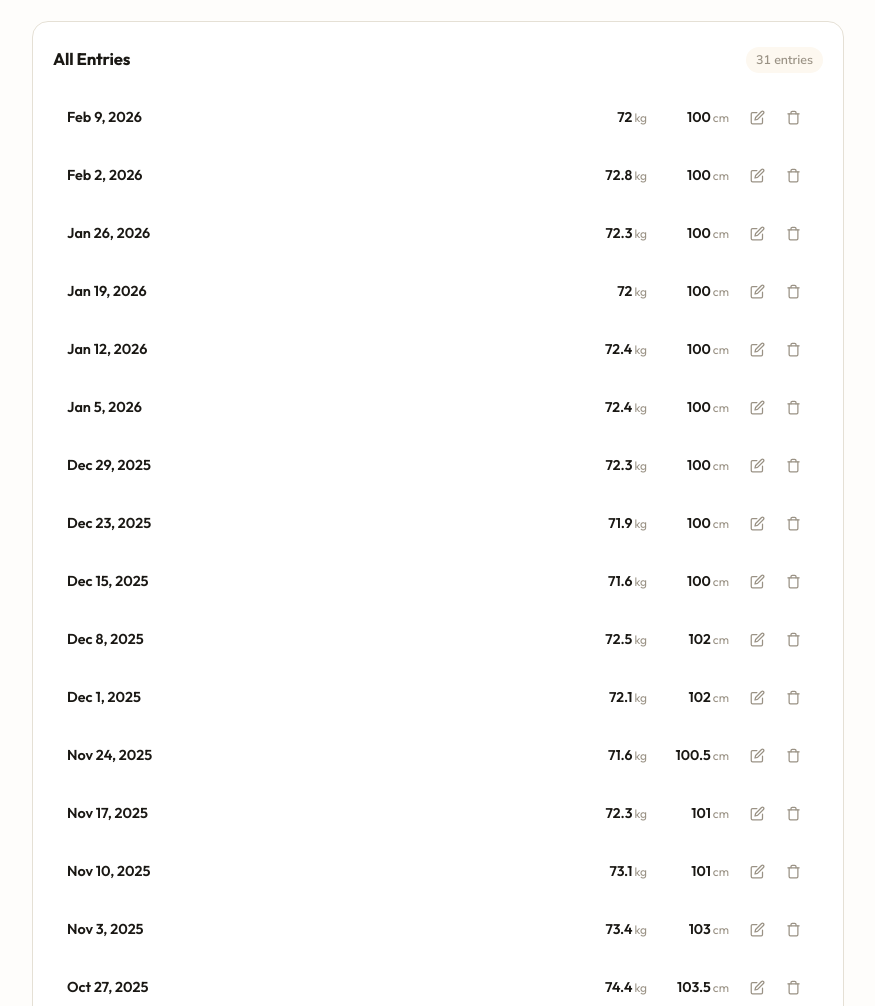
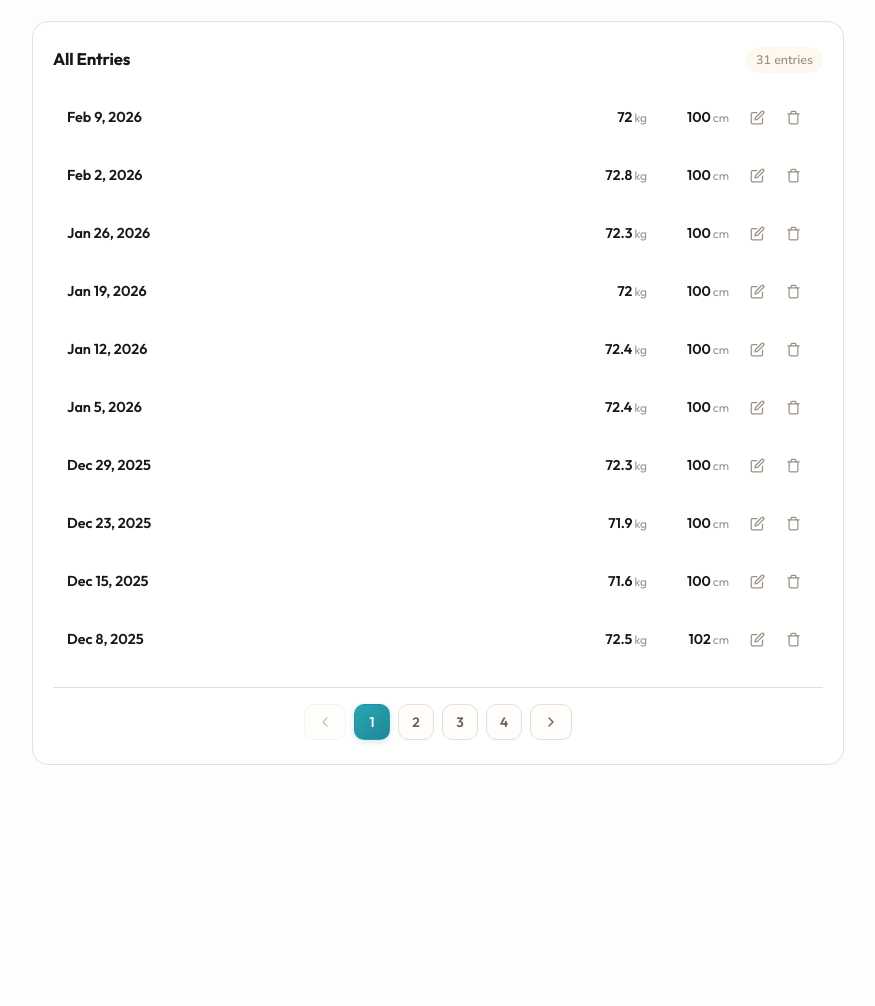
Before and after one commit to deevio/wwt, a plain HTML site: page index.html in a window 1280 px wide. Shown: the part 965-1971 px from the top of the page, without its empty margins (202-1077 px from the left). After the commit the page ends 1810 px from the top, so only its background shows below. Drawn offline with Linux system fonts and the light colour scheme.

Commit message:
Add pagination to entries list
- Display 10 entries per page
- Smart pagination with prev/next buttons and page numbers
- Ellipsis for many pages
- Active page highlighted with teal gradient
- Smooth scroll to entries when changing pages
- Pagination hidden for 10 or fewer entries
- Matches existing design style (teal colors, rounded corners)
- Accessibility features (ARIA labels, disabled states)

Co-Authored-By: Claude Sonnet 4.5 <noreply@anthropic.com>

```diff
--- a/index.html
+++ b/index.html
@@ -606,6 +606,71 @@ body {
   background: var(--bg-inset);
   padding: 3px 10px;
   border-radius: 20px;
+}
+
+/* Pagination */
+.pagination {
+  display: flex;
+  align-items: center;
+  justify-content: center;
+  gap: 8px;
+  margin-top: 20px;
+  padding-top: 16px;
+  border-top: 1.5px solid var(--border);
+}
+
+.pagination-btn {
+  min-width: 36px;
+  height: 36px;
+  padding: 0 12px;
+  border-radius: var(--radius-sm);
+  border: 1.5px solid var(--border);
+  background: var(--bg);
+  color: var(--text-secondary);
+  font-family: 'Outfit', sans-serif;
+  font-weight: 600;
+  font-size: 0.85rem;
+  cursor: pointer;
+  display: inline-flex;
+  align-items: center;
+  justify-content: center;
+  transition: all 0.2s var(--ease-out);
+  user-select: none;
+}
+
+.pagination-btn:hover:not(:disabled) {
+  border-color: var(--teal-400);
+  color: var(--teal-600);
+  transform: translateY(-1px);
+  box-shadow: var(--shadow-sm);
+}
+
+.pagination-btn:active:not(:disabled) {
+  transform: scale(0.94);
+}
+
+.pagination-btn:disabled {
+  opacity: 0.4;
+  cursor: not-allowed;
+}
+
+.pagination-btn svg {
+  width: 16px;
+  height: 16px;
+}
+
+.pagination-btn.active {
+  background: linear-gradient(135deg, var(--teal-500), var(--teal-600));
+  color: white;
+  border-color: transparent;
+  box-shadow: 0 2px 6px rgba(34,134,151,0.2);
+}
+
+.pagination-info {
+  font-size: 0.8rem;
+  color: var(--text-tertiary);
+  font-weight: 600;
+  padding: 0 8px;
 }
 
 .entries-list {
@@ -1004,6 +1069,7 @@ body {
       <div class="entries-count" id="entriesCount">0 entries</div>
     </div>
     <div class="entries-list" id="entriesList"></div>
+    <div class="pagination" id="pagination" style="display:none;"></div>
   </div>
 </div>
 
@@ -1479,17 +1545,31 @@ function showChartTooltip(entry, chartX, chartY) {
 /* ═══════════════════════════════════════════════
    ENTRY LIST
    ═══════════════════════════════════════════════ */
+let currentPage = 1;
+const entriesPerPage = 10;
+
 function renderEntries(data) {
   const list = document.getElementById('entriesList');
+  const pagination = document.getElementById('pagination');
   const entries = [...data.entries].reverse();
-  document.getElementById('entriesCount').textContent = entries.length + ' entr' + (entries.length === 1 ? 'y' : 'ies');
+  const totalEntries = entries.length;
+  const totalPages = Math.ceil(totalEntries / entriesPerPage);
+
+  document.getElementById('entriesCount').textContent = totalEntries + ' entr' + (totalEntries === 1 ? 'y' : 'ies');
 
   if (!entries.length) {
     list.innerHTML = '<div class="empty-state"><svg viewBox="0 0 24 24" fill="none" stroke="currentColor" stroke-width="1.5" stroke-linecap="round" stroke-linejoin="round"><rect x="3" y="4" width="18" height="18" rx="2" ry="2"/><line x1="16" y1="2" x2="16" y2="6"/><line x1="8" y1="2" x2="8" y2="6"/><line x1="3" y1="10" x2="21" y2="10"/></svg><p>No entries yet</p></div>';
+    pagination.style.display = 'none';
     return;
   }
 
-  list.innerHTML = entries.map((e, i) => {
+  // Calculate page boundaries
+  const startIdx = (currentPage - 1) * entriesPerPage;
+  const endIdx = startIdx + entriesPerPage;
+  const pageEntries = entries.slice(startIdx, endIdx);
+
+  // Render current page entries
+  list.innerHTML = pageEntries.map((e, i) => {
     const d = new Date(e.date + 'T00:00:00');
     const formatted = d.toLocaleDateString('en', { month: 'short', day: 'numeric', year: 'numeric' });
     return `
@@ -1507,6 +1587,82 @@ function renderEntries(data) {
         </div>
       </div>`;
   }).join('');
+
+  // Render pagination controls
+  if (totalPages > 1) {
+    pagination.style.display = 'flex';
+    renderPagination(totalPages);
+  } else {
+    pagination.style.display = 'none';
+  }
+}
+
+function renderPagination(totalPages) {
+  const pagination = document.getElementById('pagination');
+  let html = '';
+
+  // Previous button
+  html += `
+    <button class="pagination-btn" onclick="goToPage(${currentPage - 1})" ${currentPage === 1 ? 'disabled' : ''} aria-label="Previous page">
+      <svg viewBox="0 0 24 24" fill="none" stroke="currentColor" stroke-width="2" stroke-linecap="round" stroke-linejoin="round"><polyline points="15 18 9 12 15 6"/></svg>
+    </button>
+  `;
+
+  // Page numbers with smart truncation
+  const maxVisible = 5;
+  let startPage = Math.max(1, currentPage - Math.floor(maxVisible / 2));
+  let endPage = Math.min(totalPages, startPage + maxVisible - 1);
+
+  if (endPage - startPage < maxVisible - 1) {
+    startPage = Math.max(1, endPage - maxVisible + 1);
+  }
+
+  // First page + ellipsis
+  if (startPage > 1) {
+    html += `<button class="pagination-btn" onclick="goToPage(1)">1</button>`;
+    if (startPage > 2) {
+      html += `<span class="pagination-info">...</span>`;
+    }
+  }
+
+  // Page numbers
+  for (let i = startPage; i <= endPage; i++) {
+    html += `
+      <button class="pagination-btn ${i === currentPage ? 'active' : ''}" onclick="goToPage(${i})" ${i === currentPage ? 'aria-current="page"' : ''}>
+        ${i}
+      </button>
+    `;
+  }
+
+  // Ellipsis + last page
+  if (endPage < totalPages) {
+    if (endPage < totalPages - 1) {
+      html += `<span class="pagination-info">...</span>`;
+    }
+    html += `<button class="pagination-btn" onclick="goToPage(${totalPages})">${totalPages}</button>`;
+  }
+
+  // Next button
+  html += `
+    <button class="pagination-btn" onclick="goToPage(${currentPage + 1})" ${currentPage === totalPages ? 'disabled' : ''} aria-label="Next page">
+      <svg viewBox="0 0 24 24" fill="none" stroke="currentColor" stroke-width="2" stroke-linecap="round" stroke-linejoin="round"><polyline points="9 18 15 12 9 6"/></svg>
+    </button>
+  `;
+
+  pagination.innerHTML = html;
+}
+
+function goToPage(page) {
+  const data = getState();
+  const totalPages = Math.ceil(data.entries.length / entriesPerPage);
+
+  if (page < 1 || page > totalPages) return;
+
+  currentPage = page;
+  renderEntries(data);
+
+  // Smooth scroll to top of entries section
+  document.getElementById('entriesList').scrollIntoView({ behavior: 'smooth', block: 'nearest' });
 }
 
 /* ═══════════════════════════════════════════════
```
